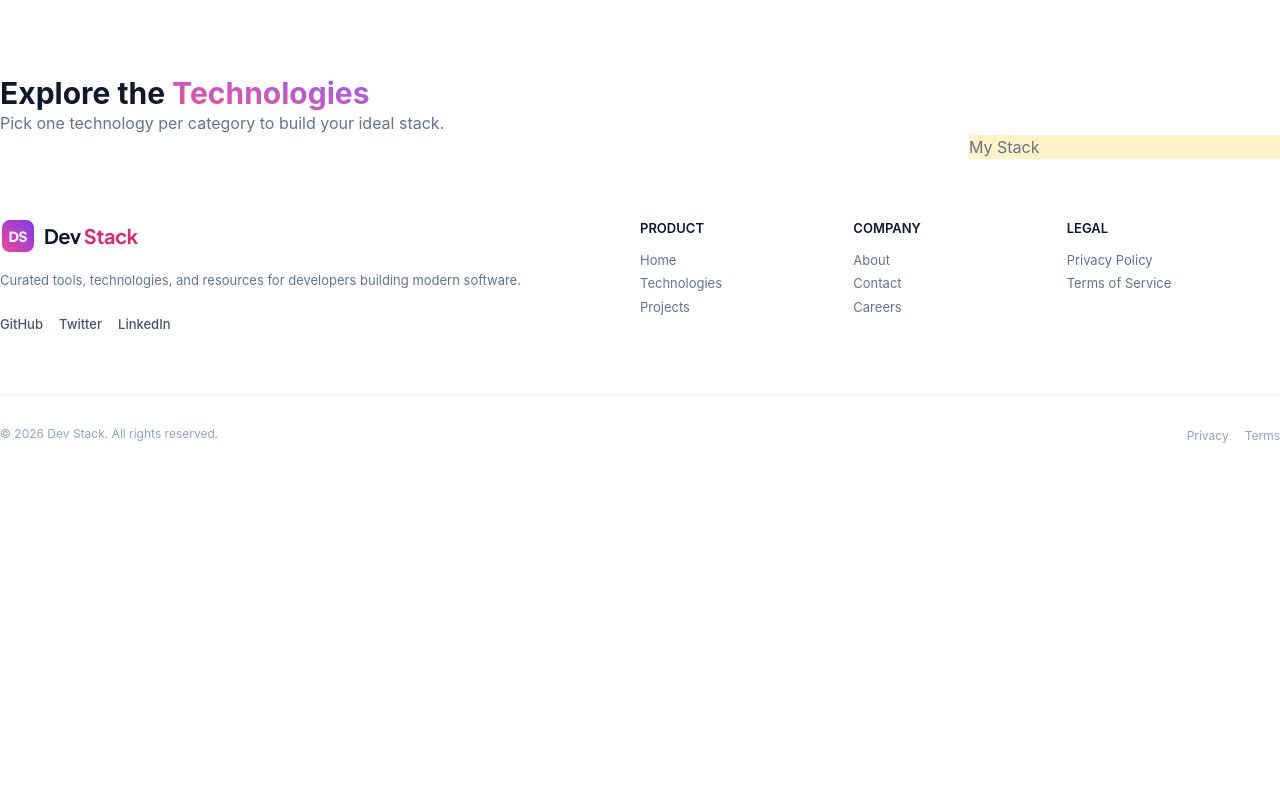
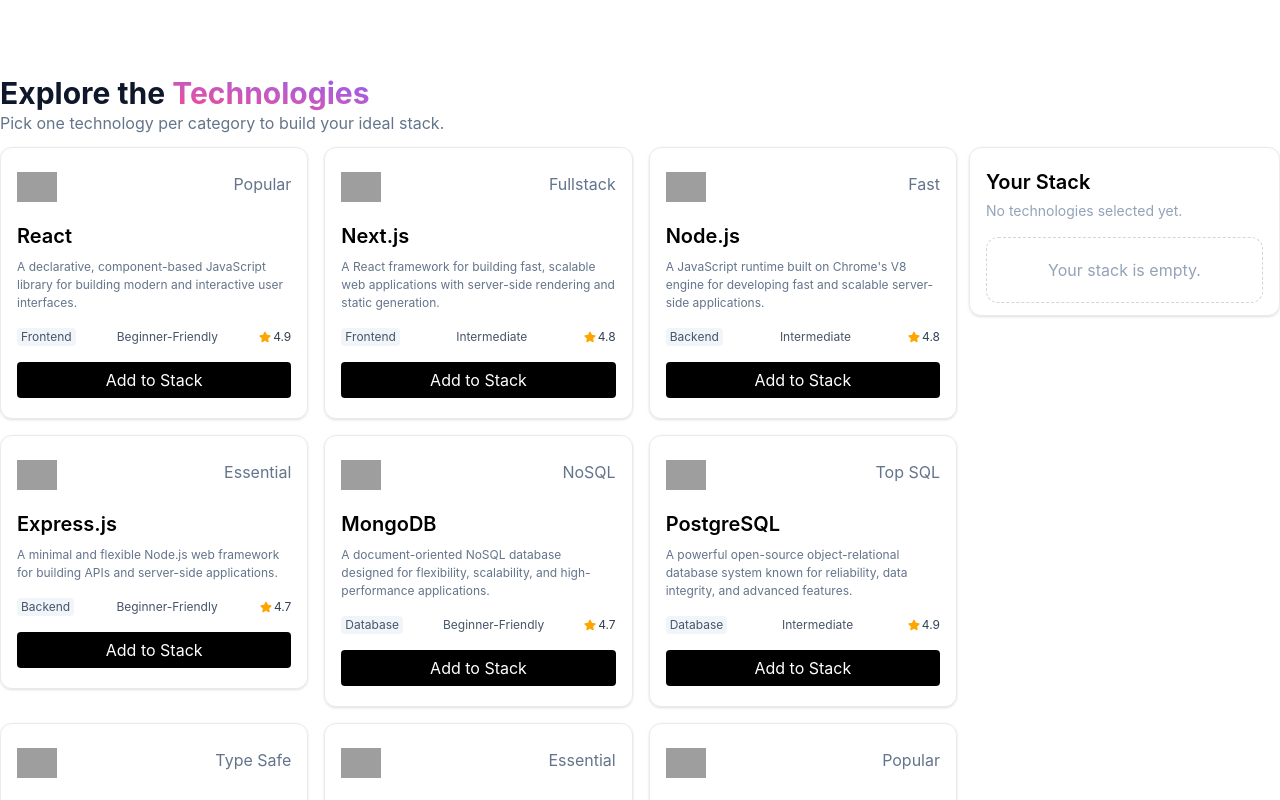
Before and after one commit to abdurrahman0205/Dev-Stack, a React (Vite) app: page / in a window 1280 px wide. Shown: the part 660-1460 px from the top of the page. Before the commit the page ends 1149 px from the top, so only its background shows below. Built offline with nearby package versions, Linux system fonts and the light colour scheme; grey boxes are pictures that could not be loaded.

Commit message:
Finished designing technologies card and layout for technologies section.

```diff
--- a/package.json
+++ b/package.json
@@ -13,6 +13,7 @@
     "@tailwindcss/vite": "^4.3.3",
     "react": "^19.2.8",
     "react-dom": "^19.2.8",
+    "react-icons": "^5.7.0",
     "tailwindcss": "^4.3.3"
   },
   "devDependencies": {
--- a/src/App.tsx
+++ b/src/App.tsx
@@ -23,7 +23,7 @@
       <NavBar />
       <Banner />
 
-    <Suspense>
+    <Suspense fallback={<span className="loading mx-auto loading-spinner loading-xl"></span>}>
         <TechnologiesSection TechnologiesDataPromise={TechnologiesDataPromise} />
     </Suspense>
 
--- a/src/components/TechnologiesSection/TechnologiesSection.tsx
+++ b/src/components/TechnologiesSection/TechnologiesSection.tsx
@@ -1,5 +1,7 @@
 import { use } from "react";
 import type { TechDataType } from "../types/type";
+import TechnologyStack from "./TechnologyStack";
+import YourStack from "./YourStack";
 
 interface TechnologiesSectionProps {
   TechnologiesDataPromise: Promise<TechDataType[]>;
@@ -11,8 +13,6 @@
 
   const techData = use(TechnologiesDataPromise);
 
-  console.log(techData);
-
   return (
     <section>
       <div className="container mx-auto mb-15 text-[#64748B]">
@@ -20,11 +20,11 @@
           <h1 className="text-3xl font-bold text-[#0F172A]">Explore the <span className="bg-linear-to-tr from-[#EC4899] from-10% to-[#8B5CF6] to-100% text-transparent bg-clip-text ">Technologies</span></h1>
           <p className="text-[16px]">Pick one technology per category to build your ideal stack.</p>
         </div>
-        <div className="grid grid-cols-12 gap-3">
-          <div className=" col-span-9 grid grid-cols-3 gap-3">
-
+        <div className="grid grid-cols-12 gap-3 mt-3">
+          <div className="col-span-9">
+            <TechnologyStack techData={techData} />
           </div>
-          <div className="bg-amber-100 col-span-3">My Stack</div>
+          <div className="col-span-3"><YourStack/></div>
         </div>
       </div>
     </section>
--- a/src/components/TechnologiesSection/TechnologyStack.tsx
+++ b/src/components/TechnologiesSection/TechnologyStack.tsx
@@ -0,0 +1,28 @@
+import type { TechDataType } from "../types/type";
+import TechnologyStackCards from "./TechnologyStackCards";
+
+interface TechnologyStackProps {
+  techData:TechDataType[];
+}
+
+
+const TechnologyStack = ({ techData }: TechnologyStackProps) => {
+
+
+  return (
+    <div className="grid grid-cols-3 gap-4">
+      {
+        techData.map((data) => {
+
+          return (
+            <div>
+              <TechnologyStackCards data={data} />
+            </div>
+          )
+        })
+      }
+    </div>
+  );
+};
+
+export default TechnologyStack;
--- a/src/components/TechnologiesSection/TechnologyStackCards.tsx
+++ b/src/components/TechnologiesSection/TechnologyStackCards.tsx
@@ -1,9 +1,32 @@
+import { FaStar } from "react-icons/fa";
+import type { TechDataType } from "../types/type";
 
+interface TechnologyStackCardsProps{
+  data: TechDataType;
+}
 
-const TechnologyStackCards = () => {
+const TechnologyStackCards = ({data}:TechnologyStackCardsProps) => {
+
+  console.log(data, 'data from tehcstaccard');
+
   return (
-    <div>
+    <div className="p-5 px-4 pt-6 rounded-xl shadow-sm border border-[#adadad40]">
 
+      <div className="flex justify-between">
+       <div className="w-10"><img src={data.icon} alt={`${data.name}icon`} /></div>
+        <p className="rounded">{data.badge}</p>
+      </div>
+
+      <h1 className="text-xl font-semibold text-black mt-5">{data.name}</h1>
+      <p className="text-[12px] mt-2">{data.description}</p>
+
+      <div className="flex justify-between text-[#475569] text-[12px] my-4">
+        <p className="bg-[#F1F5F9] rounded px-1">{data.category}</p>
+        <p>{data.difficulty}</p>
+        <p className="text-[#334155] flex items-center gap-0.5"><FaStar color="orange" />
+ {data.rating}</p>
+      </div>
+      <button className="bg-black w-full py-1.5 mx auto rounded text-white cursor-pointer ">Add to Stack</button>
     </div>
   );
 };
--- a/src/components/TechnologiesSection/YourStack.tsx
+++ b/src/components/TechnologiesSection/YourStack.tsx
@@ -0,0 +1,17 @@
+
+
+const YourStack = () => {
+  return (
+    <div className="shadow-sm border border-[#adadad40] pt-5 pb-3 px-4 rounded-xl">
+      <h1 className="text-xl font-semibold text-black">Your Stack</h1>
+      <p className="text-[#94A3B8] text-[14px] mt-1 mb-4">No technologies selected yet.</p>
+
+      <div className="border border-gray-300 border-dashed text-center rounded-xl">
+        <p className="py-5 px-5 text-[#94A3B8]">Your stack is empty.</p>
+      </div>
+
+    </div>
+  );
+};
+
+export default YourStack;
```
Also changed, not shown: 1 other file (tests, documents, lock files or other folders).
